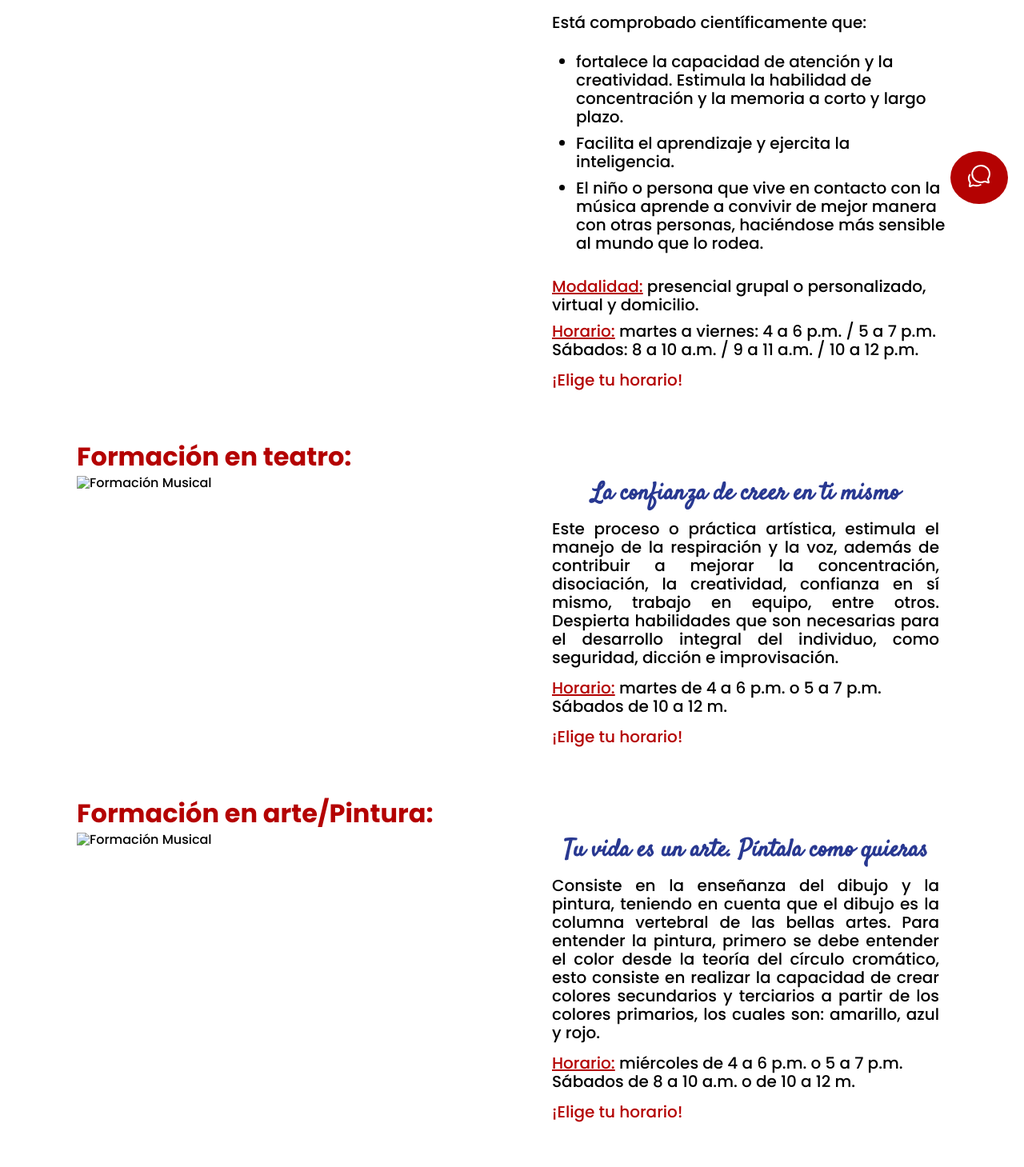
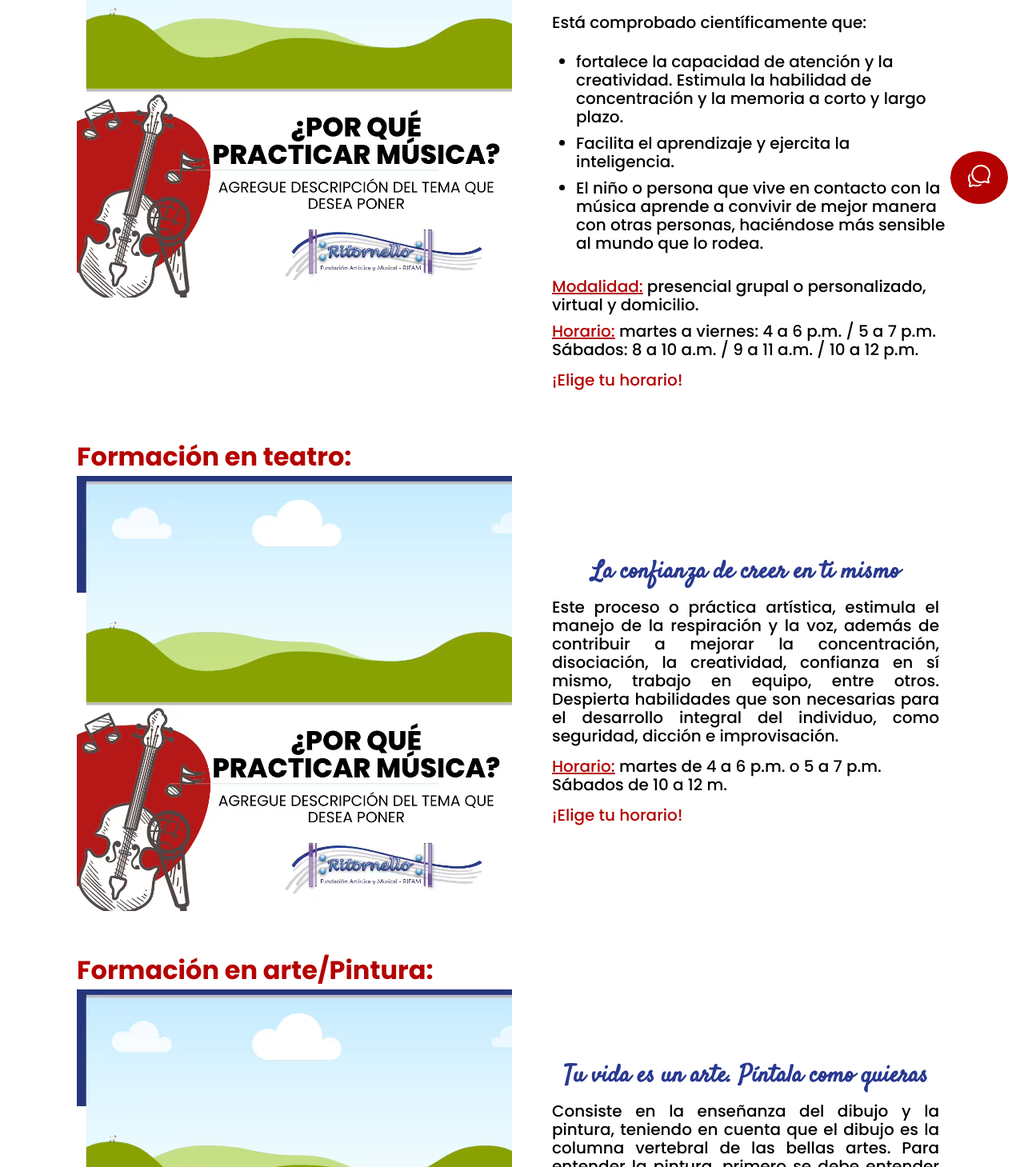
Before and after one commit to 3Z0Z/Ritornello, a website: page programas.html in a window 1280 px wide. Shown: the part 525-1984 px from the top of the page at 80% size. Drawn offline with nearby package versions, Linux system fonts and the light colour scheme; the site is published under a folder, as on GitHub Pages, so addresses that start at the root find nothing; a web font is replaced by a local one.

Commit message:
actualizacion(act) 23/03/2023

```diff
--- a/programas.html
+++ b/programas.html
@@ -70,9 +70,9 @@
             <div class="programa__container">
               <div class="programa__imagen">
                 <picture>
-                  <source class="programa__imagen--img" srcset="/build/img/3.avif" type="image/avif">
-                  <source class="programa__imagen--img" srcset="/build/img/3.webp" type="image/webp">
-                  <img class="programa__imagen--img" loading="lazy" src="/build/img/3.png" alt="Formación Musical">
+                  <source class="programa__imagen--img" srcset="build/img/3.avif" type="image/avif">
+                  <source class="programa__imagen--img" srcset="build/img/3.webp" type="image/webp">
+                  <img class="programa__imagen--img" loading="lazy" src="build/img/3.png" alt="Formación Musical">
                 </picture>
               </div>
               <div class="programa__descripcion">
@@ -96,9 +96,9 @@
             <div class="programa__container">
               <div class="programa__imagen">
                 <picture>
-                  <source class="programa__imagen--img" srcset="/build/img/3.avif" type="image/avif">
-                  <source class="programa__imagen--img" srcset="/build/img/3.webp" type="image/webp">
-                  <img class="programa__imagen--img" loading="lazy" src="/build/img/3.png" alt="Formación Musical">
+                  <source class="programa__imagen--img" srcset="build/img/3.avif" type="image/avif">
+                  <source class="programa__imagen--img" srcset="build/img/3.webp" type="image/webp">
+                  <img class="programa__imagen--img" loading="lazy" src="build/img/3.png" alt="Formación Musical">
                 </picture>
               </div>
               <div class="programa__descripcion">
@@ -118,9 +118,9 @@
             <div class="programa__container">
               <div class="programa__imagen">
                 <picture>
-                  <source class="programa__imagen--img" srcset="/build/img/3.avif" type="image/avif">
-                  <source class="programa__imagen--img" srcset="/build/img/3.webp" type="image/webp">
-                  <img class="programa__imagen--img" loading="lazy" src="/build/img/3.png" alt="Formación Musical">
+                  <source class="programa__imagen--img" srcset="build/img/3.avif" type="image/avif">
+                  <source class="programa__imagen--img" srcset="build/img/3.webp" type="image/webp">
+                  <img class="programa__imagen--img" loading="lazy" src="build/img/3.png" alt="Formación Musical">
                 </picture>
               </div>
               <div class="programa__descripcion">
```
